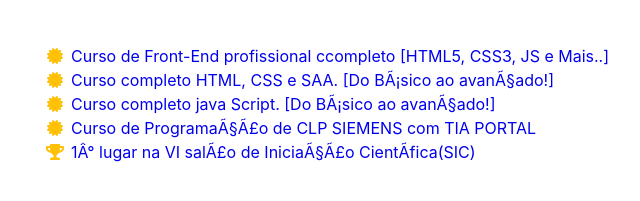
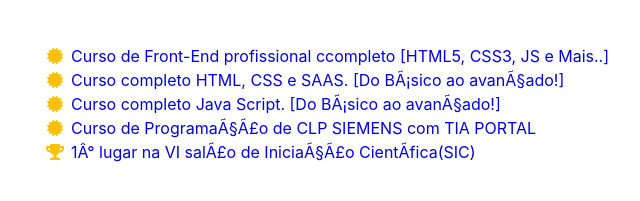
Before and after one commit to Thiago676869/CurriculoThiago, a plain HTML site: page index.html in a window 1280 px wide. Shown: the part 5061-5262 px from the top of the page, 289-929 px from the left. Drawn offline with nearby package versions, Linux system fonts and the light colour scheme; a script that the page names is missing; a web font is replaced by a local one.

Commit message:
:package:

```diff
--- a/index.html
+++ b/index.html
@@ -174,13 +174,13 @@
                             <span class="fa-li">
                                 <i class="fas fa-certificate text-warning"></i>
                             </span>
-                            <a href="https://drive.google.com/file/d/1J66uv6n--QQrmlkRyjOFexWFK7Wh0eiF/view?usp=sharing">Curso completo HTML, CSS e SAA. [Do Básico ao avançado!]</a>
+                            <a href="https://drive.google.com/file/d/1J66uv6n--QQrmlkRyjOFexWFK7Wh0eiF/view?usp=sharing">Curso completo HTML, CSS e SAAS. [Do Básico ao avançado!]</a>
                         </li>
                         <li>
                             <span class="fa-li">
                                 <i class="fas fa-certificate text-warning"></i>
                             </span>
-                            <a href="https://drive.google.com/file/d/1IRrzoczw1jcNUipTlCm0IFWf7WfrIP7f/view?usp=drivesdk">Curso completo java Script. [Do Básico ao avançado!]</a>
+                            <a href="https://drive.google.com/file/d/1IRrzoczw1jcNUipTlCm0IFWf7WfrIP7f/view?usp=drivesdk">Curso completo Java Script. [Do Básico ao avançado!]</a>
                         </li>
                         <li>
                             <span class="fa-li">
```
